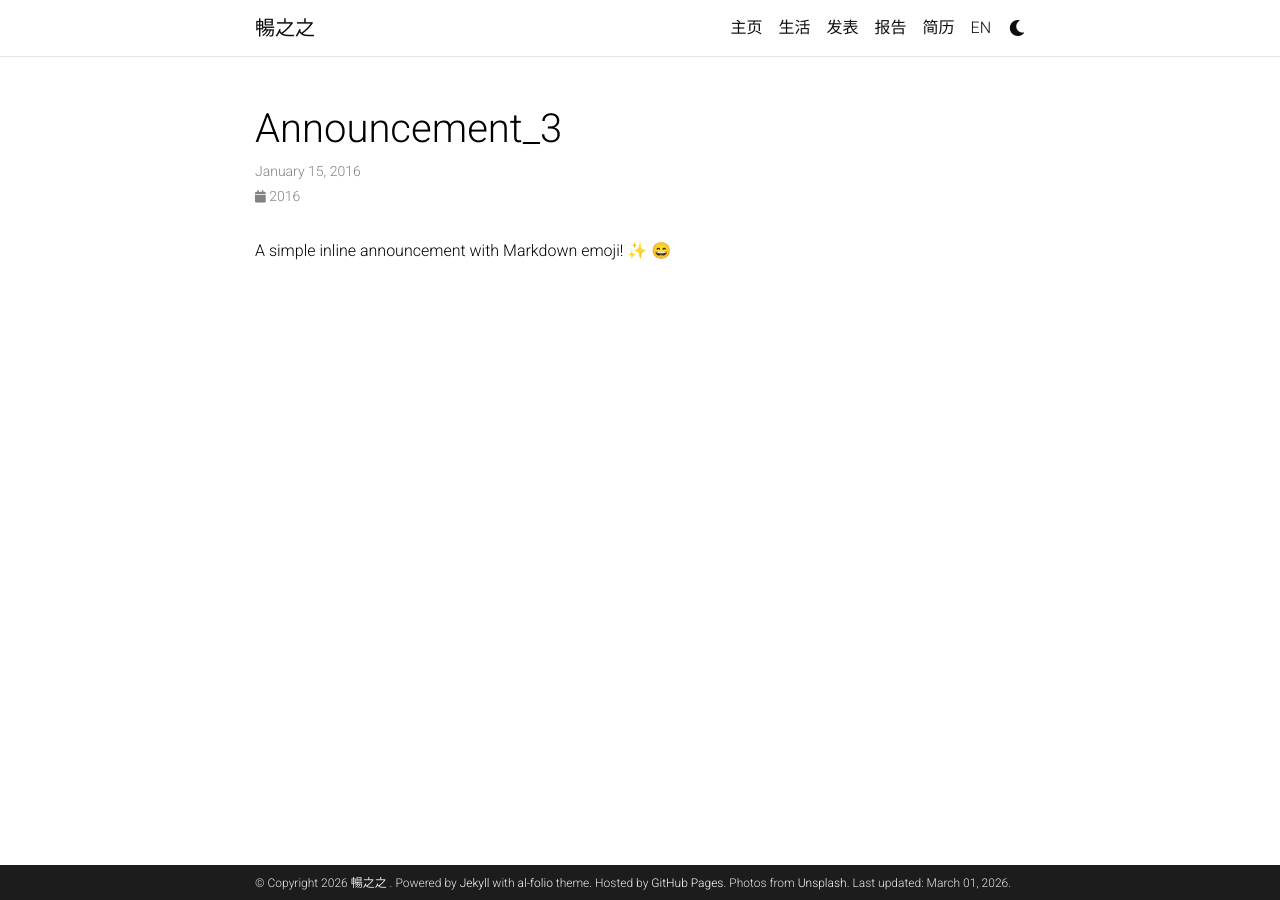
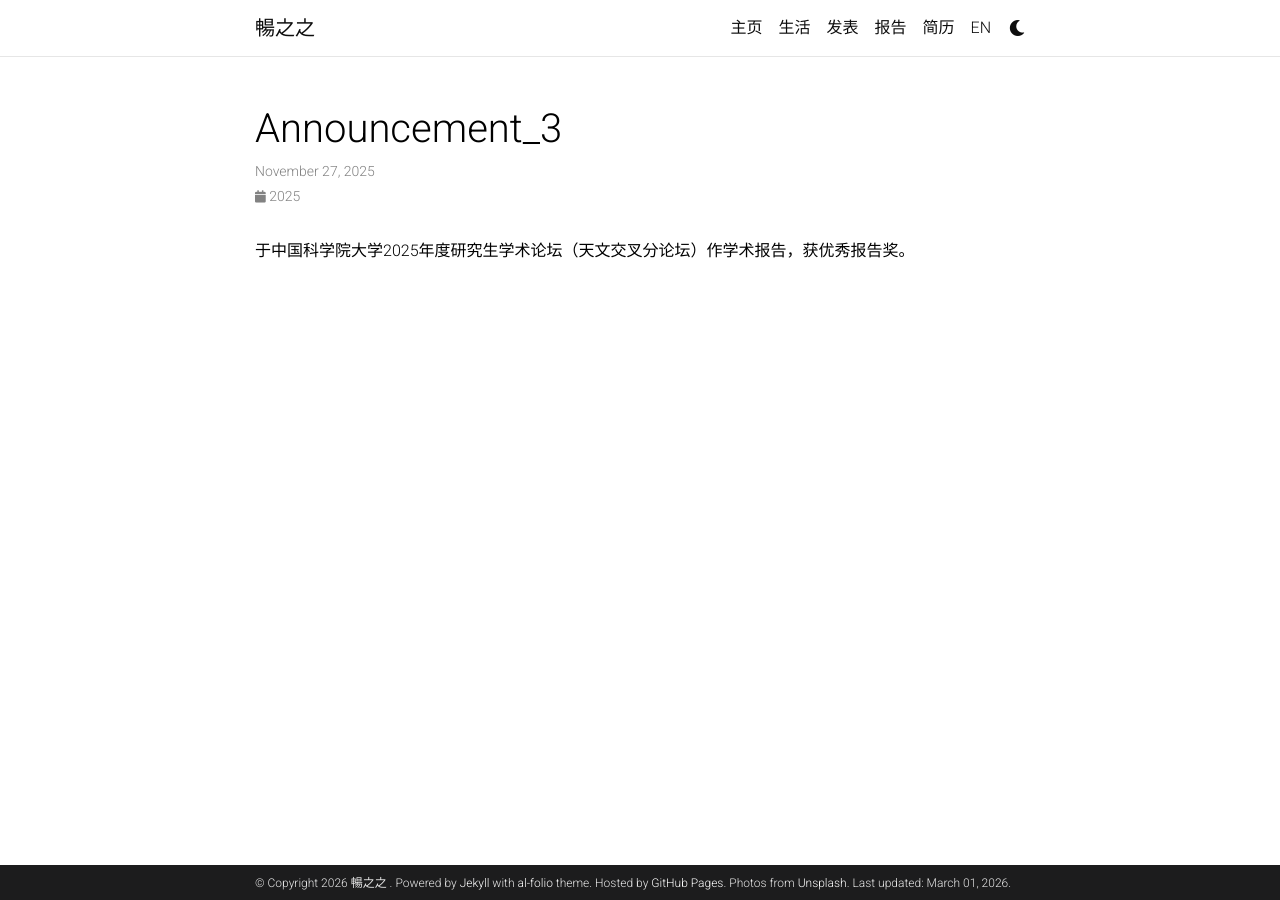
Before and after one commit to czz-naoc/czz-naoc.github.io, a Jekyll site: the page built from _news/announcement_3.md, in a window 1280 px wide. Built offline with Jekyll 4.4.1, drawn with Linux system fonts in a browser that asks for light colours; emoji names are drawn with the system emoji font; comment, search, counter and statistics services are not loaded; a style sheet for code colours, icons or effects is not loaded.

Commit message:
Update announcement_3.md

```diff
--- a/_news/announcement_3.md
+++ b/_news/announcement_3.md
@@ -1,8 +1,8 @@
 ---
 layout: post
-date: 2016-01-15 07:59:00-0400
+date: 2025-11-27
 inline: true
 related_posts: false
 ---
 
-A simple inline announcement with Markdown emoji! :sparkles: :smile:
+于中国科学院大学2025年度研究生学术论坛（天文交叉分论坛）作学术报告，获优秀报告奖。
```
